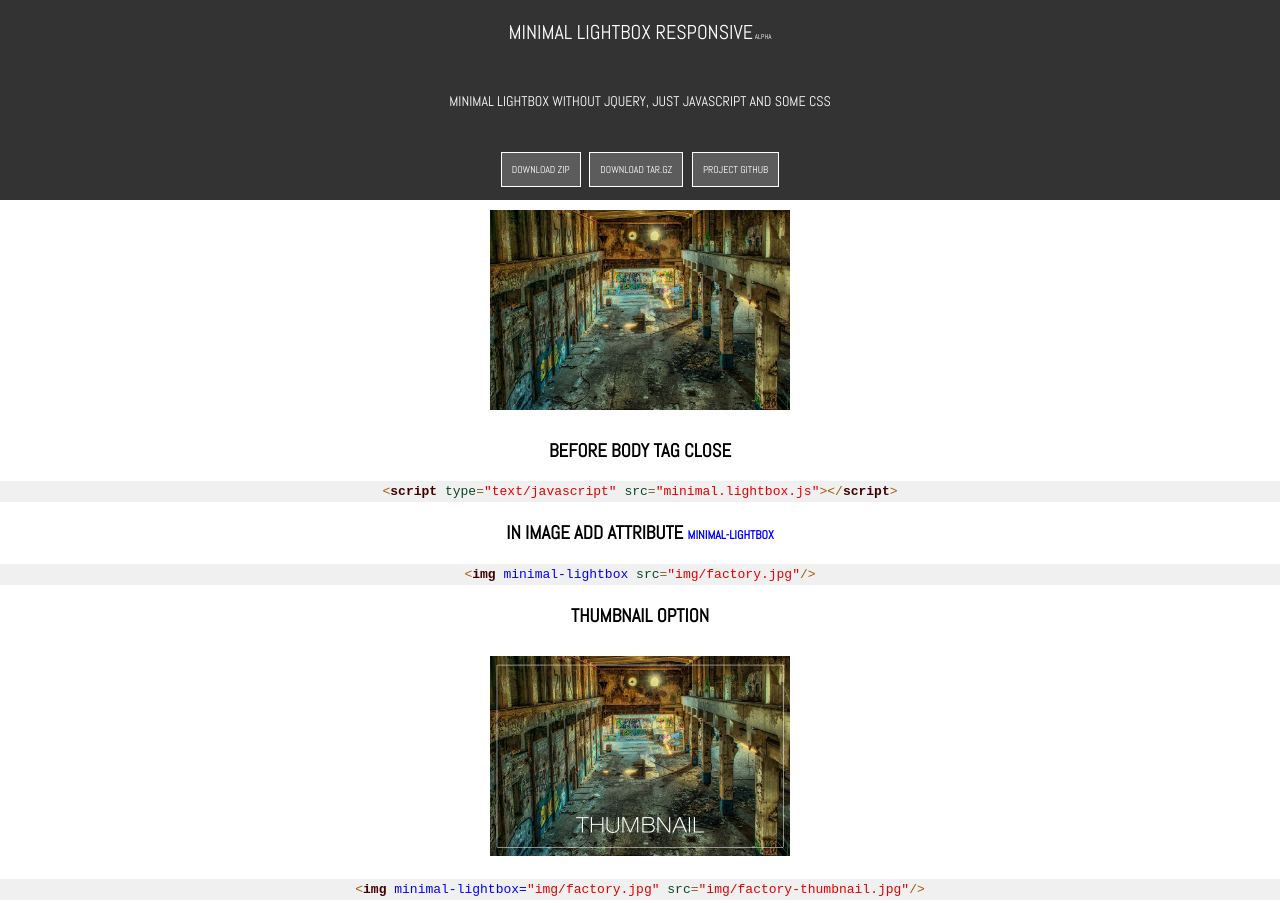
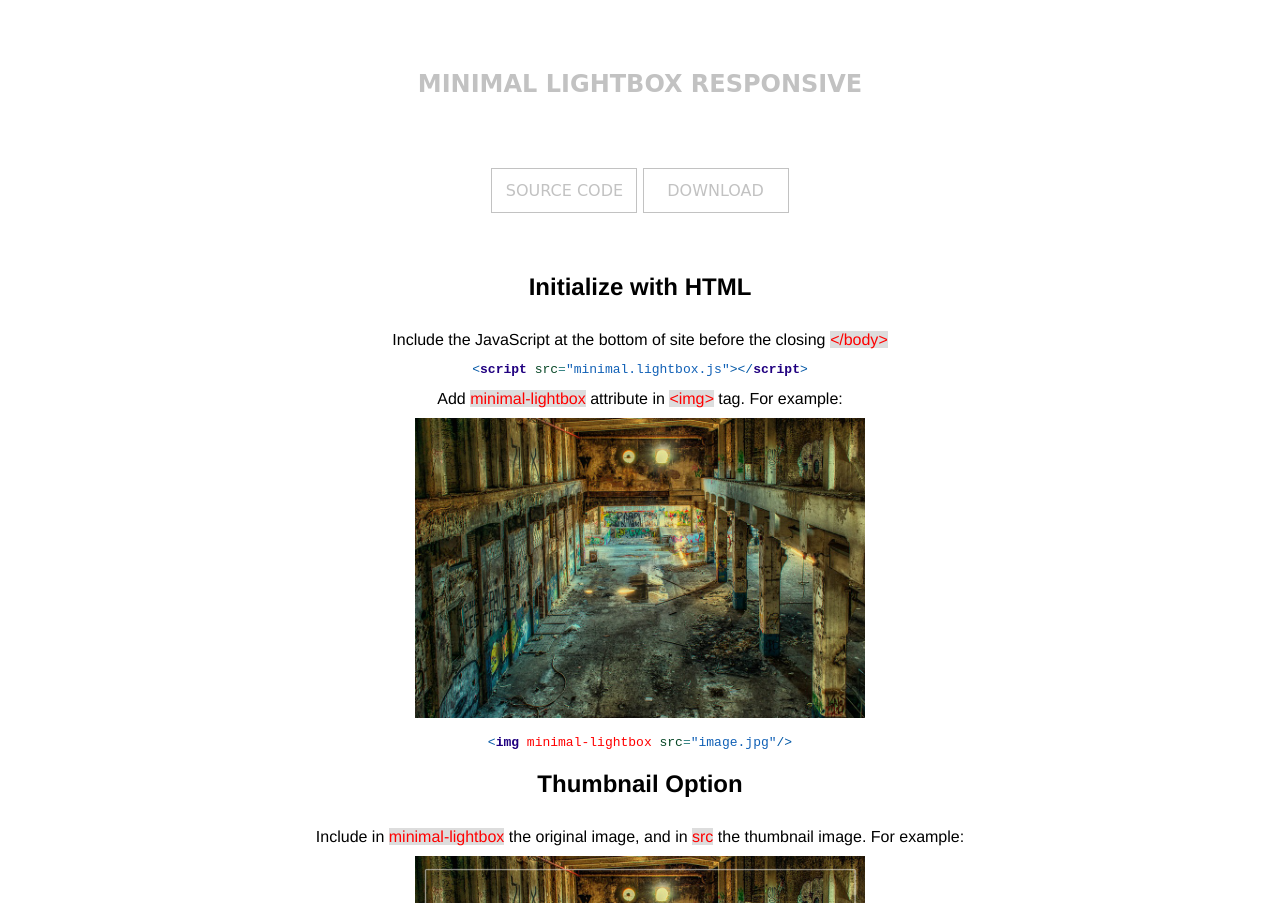
Before and after one commit to angeloperpa/minimal-lightbox, a plain HTML site: page index.html in a window 1280 px wide. Shown: the top 903 px of the page. Drawn offline with Linux system fonts and the light colour scheme; some icons are missing; a web font is replaced by a local one.

Commit message:
Update Example Page Design

```diff
--- a/index.html
+++ b/index.html
@@ -1,108 +1,85 @@
+<!DOCTYPE html>
 <html>
 <head>
-		<title>Minimal Lightbox - Alpha</title>
-		<meta name="viewport" content="width=device-width, initial-scale=1.0, minimum-scale=1.0, user-scalable=no"/>
-	</head>
+	<link href='https://fonts.googleapis.com/css?family=Bungee+Hairline' rel='stylesheet' type='text/css'>
+	<link rel="stylesheet" href="http://icono-49d6.kxcdn.com/icono.min.css"> <!-- http://saeedalipoor.github.io/icono/ -->
 	<style>
-		@import 'https://fonts.googleapis.com/css?family=Abel';
 		body {
 			margin: 0;
-			font-family: 'Abel';
-		}
-		#header  {
-			width: 100%;
-			height: 200px;
-			background-color: #333;
 			text-align: center;
-			font-size: 20px;
-			color: #FFF;
-			line-height: 65px;
-			text-transform: uppercase;
+			font-family: 'Helvetica';
 		}
 		#header span {
-			font-size: 14px;
+			padding: 12px;
+			border: 1px solid #C2C2C2;
+			display: inline-block;
+			width: 120px;
+			cursor: default;
 		}
-		@media(max-width: 520px) {
-			#header span {
+		#header span:hover {
+			background-color: rgba(0, 0, 0, 0.5);
+		}
+		#header {
+			font-family: 'Bungee Hairline', cursive;
+			text-align: center;
+			margin-bottom: 60px;
+		}
+		#header h1 {
+			color: #C2C2C2;
+			margin: 70px 0px;
+		}
+		#about {
+			width: 80%;
+			margin: auto;
+		}
+		#about img {
+			margin-top: 10px;
+			width: 100%;
+			max-width: 450px !important;
+			height: auto;
+		}
+		#about h1 {
+			margin-bottom: 30px;
+		}
+		#header a {
+			color: #C2C2C2;
+			text-decoration: none;
+		}
+		#header a:visited {
+			color: #C2C2C2;
+		}
+		@media(max-width: 528px) {
+			body {
+				font-size: 10px;
+			}
+			#about {
+				width: 100%;
+			}
+			pre {
 				font-size: 8px;
 			}
 		}
-		#image {
-			width: 100%;
-			text-align: center;
-
-		}
-		#image img {
-			height: auto;
-			width: 300px;
-			margin: 10px 0px;
-		}
-		#usage {
-			width: 100%;
-			text-align: center;
-		}
-		#usage pre {
-			padding: 3px;
-		}
-		#usage h3 {
-			text-transform: uppercase;
-		}
-		#usage h3 span {
-			color: blue;
-			font-size: 12px;
-		}
-		@media(max-width: 530px) {
-			#usage pre {
-				font-size: 10px;
-			}
-		}
-		@media(max-width: 400px) {
-			#usage pre {
-				font-size: 8px;
-			}
-		}
-		.download {
-			display: inline;
-			padding: 10px;
-			font-size: 10px;
-			background-color: rgba(255, 255, 255, 0.2);
-			border: 1px solid rgba(255, 255, 255, 1);
-			margin: 0px 2px;
-		}
-		.download:hover {
-			background-color: rgba(255, 255, 255, 0.1);
-		}
-		#header a {
-			color: #FFF;
-			text-decoration: none;
-		}
-		#header a:visited {
-			color: #FFF;
-		}
 	</style>
+	<title>Minimal Lightbox Responsive</title>
+</head>
 <body>
 	<section id="header">
-			Minimal Lightbox Responsive<font style="font-size: 7px"> alpha</font><br>
-			<span>Minimal Lightbox without jQuery, just JavaScript and some CSS</span><br>
-			<a href="https://github.com/angeloperpa/minimal-lightbox/archive/master.zip"><div class="download">Download zip</div></a>
-			<a href="https://github.com/angeloperpa/minimal-lightbox/archive/master.tar.gz"><div class="download">Download tar.gz</div></a>
-			<a href="https://github.com/angeloperpa/minimal-lightbox"><div class="download">Project Github</div></a>
-
+		<h1>MINIMAL LIGHTBOX RESPONSIVE</h1>
+		<a href="https://github.com/angeloperpa/minimal-lightbox"><span>SOURCE CODE <i class="icono-file"></i></span></a>
+		<a href="https://github.com/angeloperpa/minimal-lightbox/archive/master.zip"><span>DOWNLOAD <i class="icono-heart"></i></span></a>
 	</section>
-		<section id="image">
+	<section id="about">
+		<h1>Initialize with HTML</h1>
+		Include the JavaScript at the bottom of site before the closing <font style="background: #DDDDDD; color: #FF0000"><i><</i>/body<i>></i></font>
+		<pre style='color:#000020;'><span style='color:#0057a6; '>&lt;</span><span style='color:#200080; font-weight:bold; '>script</span><span style='color:#474796; '> </span><span style='color:#074726; '>src</span><span style='color:#308080; '>=</span><span style='color:#1060b6; '>"minimal.lightbox.js"</span><span style='color:#0057a6; '>></span><span style='color:#0057a6; '>&lt;/</span><span style='color:#200080; font-weight:bold; '>script</span><span style='color:#0057a6; '>></span></pre>
+		Add <font style="background: #DDDDDD; color: #FF0000"">minimal-lightbox</font> attribute in <font style="background: #DDDDDD; color: #FF0000"><i><</i>img<i>></i></font> tag. For example: <br>
 		<img minimal-lightbox src="img/factory.jpg"/>
+		<pre style='color:#000020;'><span style='color:#0057a6; '>&lt;</span><span style='color:#200080; font-weight:bold; '>img</span><span style='color:#FF0000; '> minimal-lightbox </span><span style='color:#074726; '>src</span><span style='color:#308080; '>=</span><span style='color:#1060b6; '>"image.jpg"</span><span style='color:#0057a6; '>/></span></pre>
+		<h1>Thumbnail Option</h1>
+		Include in <font style="background: #DDDDDD; color: #FF0000"">minimal-lightbox</font> the original image, and in <font style="background: #DDDDDD; color: #FF0000"">src</font> the thumbnail image. For example:
+		<img minimal-lightbox="img/factory.jpg" src="img/factory-thumbnail.jpg"/>
+		<pre style='color:#000020;'><span style='color:#0057a6; '>&lt;</span><span style='color:#200080; font-weight:bold; '>img</span><span style='color:#FF0000; '> minimal-lightbox</span><span style='color:#308080; '>=</span><span style='color:#1060b6; '>"image.jpg"</span><span style='color:#474796; '> </span><span style='color:#074726; '>src</span><span style='color:#308080; '>=</span><span style='color:#1060b6; '>"image-thumbnail.jpg"</span><span style='color:#0057a6; '>/></span></pre>
 	</section>
-		<section id="usage">
-			<h3>Before body tag close</h3>
-			<pre style='color:#000000;background:#f1f0f0;'><span style='color:#a65700; '>&lt;</span><span style='color:#400000; font-weight:bold; '>script</span><span style='color:#074726; '> </span><span style='color:#074726; '>type</span><span style='color:#806030; '>=</span><span style='color:#e60000; '>"text/javascript"</span><span style='color:#074726; '> </span><span style='color:#074726; '>src</span><span style='color:#806030; '>=</span><span style='color:#e60000; '>"minimal.lightbox.js"</span><span style='color:#a65700; '>></span><span style='color:#a65700; '>&lt;/</span><span style='color:#400000; font-weight:bold; '>script</span><span style='color:#a65700; '>></span></pre>
-			<h3>In image add attribute <span>minimal-lightbox</span></h3>
-			<pre style='color:#000000;background:#f1f0f0;'><span style='color:#a65700; '>&lt;</span><span style='color:#400000; font-weight:bold; '>img</span><span style='color: blue; '> minimal-lightbox </span><span style='color:#074726; '>src</span><span style='color:#806030; '>=</span><span style='color:#e60000; '>"img/factory.jpg"</span><span style='color:#a65700; '>/></span></pre>
-			<h3>Thumbnail option</h3>
-			<section id="image">
-				<img minimal-lightbox="img/factory.jpg" src="img/factory-thumbnail.jpg"/>
-			</section>
-			<pre style='color:#000000;background:#f1f0f0;'><span style='color:#a65700; '>&lt;</span><span style='color:#400000; font-weight:bold; '>img</span><span style='color: blue; '> minimal-lightbox=<span style='color:#e60000; '>"img/factory.jpg" </span></span><span style='color:#074726; '>src</span><span style='color:#806030; '>=</span><span style='color:#e60000; '>"img/factory-thumbnail.jpg"</span><span style='color:#a65700; '>/></span></pre>
-		</section>
-		<script src="minimal.lightbox.js" type="text/javascript"></script>
+	<script type="text/javascript" src="minimal.lightbox.js"></script>
 </body>
 </html>
```
Lines whose indentation alone changed are shown as unchanged.
